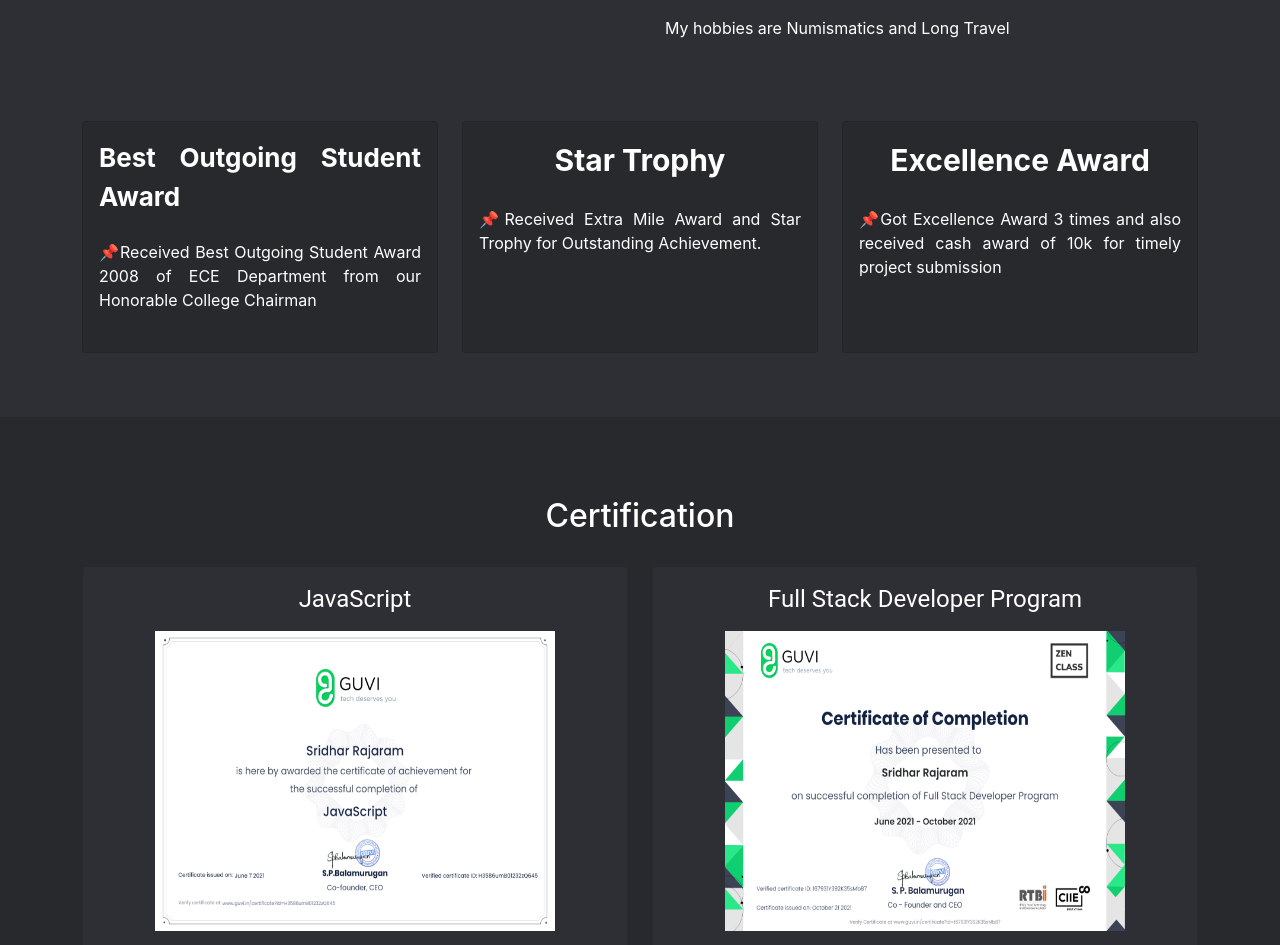
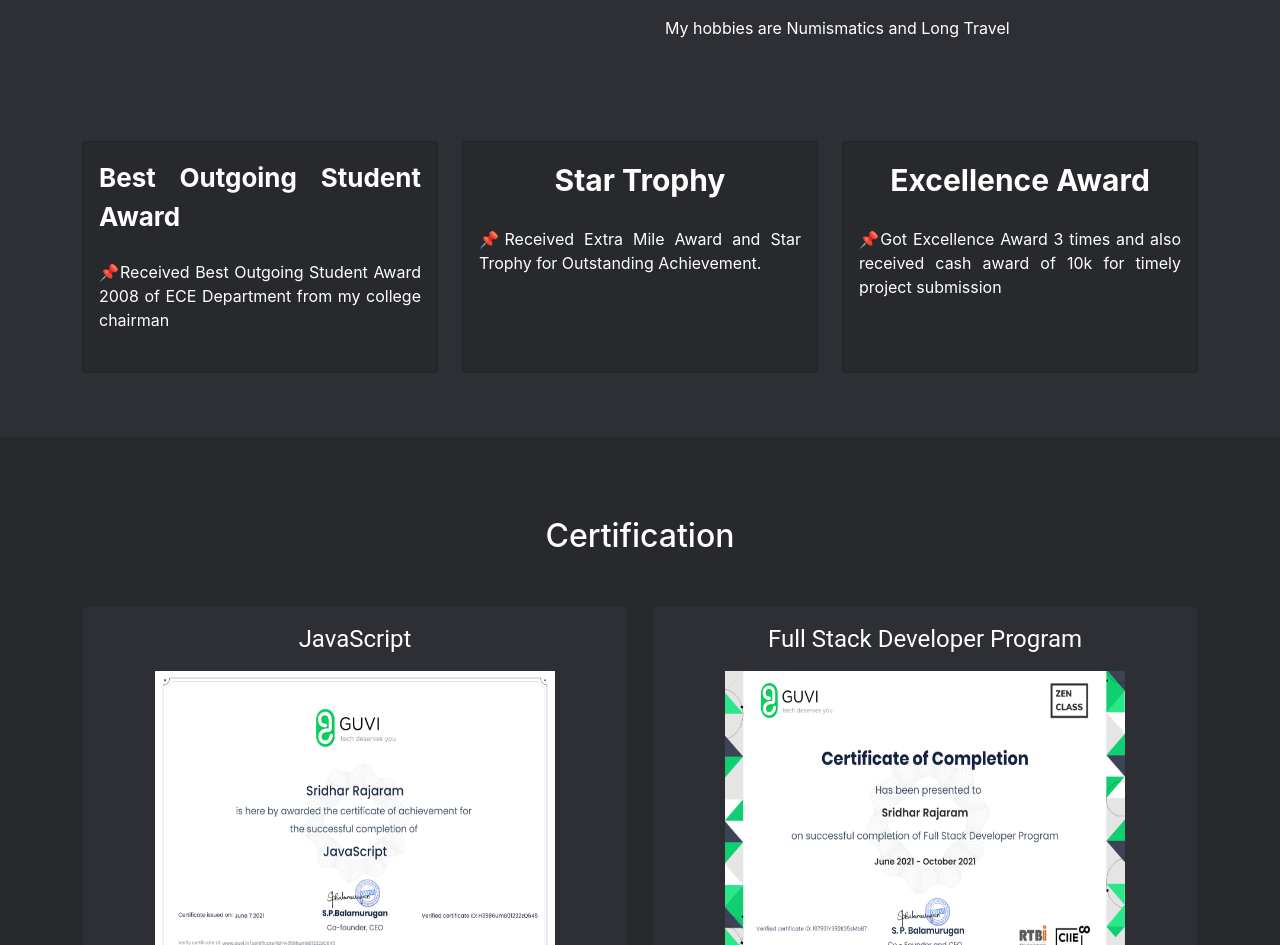
Before and after one commit to sridharrajaram/portfolio, a React (Create React App) app: page / in a window 1280 px wide. Shown: the part 1327-2272 px from the top of the page. Built offline with nearby package versions, Linux system fonts and the light colour scheme.

Commit message:
styles updated

```diff
--- a/src/components/About/About.js
+++ b/src/components/About/About.js
@@ -55,6 +55,7 @@ function About(props) {
             initial={{ y: 50 }}
             animate={{ y: 0 }}
             transition={{ delay: 0.5, type: "spring", stiffness: 50 }}
+            style={{ marginTop: "20px" }}
           >
             <Card
               className="about-card-style"
@@ -76,7 +77,7 @@ function About(props) {
                   </b>
                   <br />
                   📌Received Best Outgoing Student Award 2008 of ECE Department
-                  from our Honorable College Chairman
+                  from my college chairman
                 </p>
               </CardContent>
             </Card>
@@ -87,6 +88,7 @@ function About(props) {
             initial={{ y: 50 }}
             animate={{ y: 0 }}
             transition={{ delay: 0.5, type: "spring", stiffness: 50 }}
+            style={{ marginTop: "20px" }}
           >
             <Card
               className="about-card-style"
@@ -120,6 +122,7 @@ function About(props) {
             initial={{ y: 50 }}
             animate={{ y: 0 }}
             transition={{ delay: 0.5, type: "spring", stiffness: 50 }}
+            style={{ marginTop: "20px" }}
           >
             <Card
               className="about-card-style"
--- a/src/components/Certificate/Certificate.js
+++ b/src/components/Certificate/Certificate.js
@@ -16,6 +16,7 @@ function Certificate(props) {
               <div
                 key={certificate.certid}
                 className="col-12 col-md-6 certificate-tile"
+                style={{ marginTop: "20px" }}
               >
                 <Card
                   className="card-style"
```
